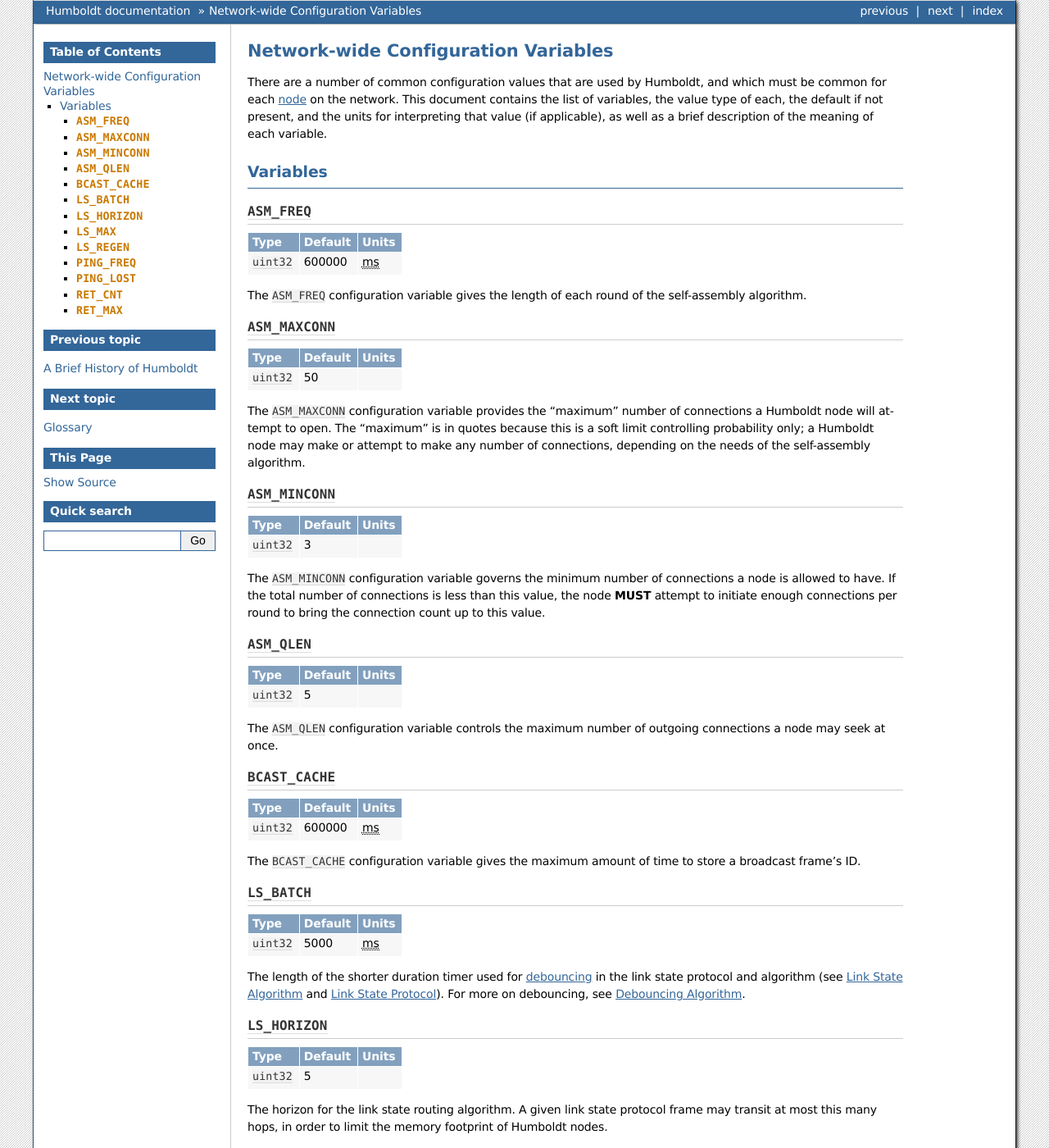
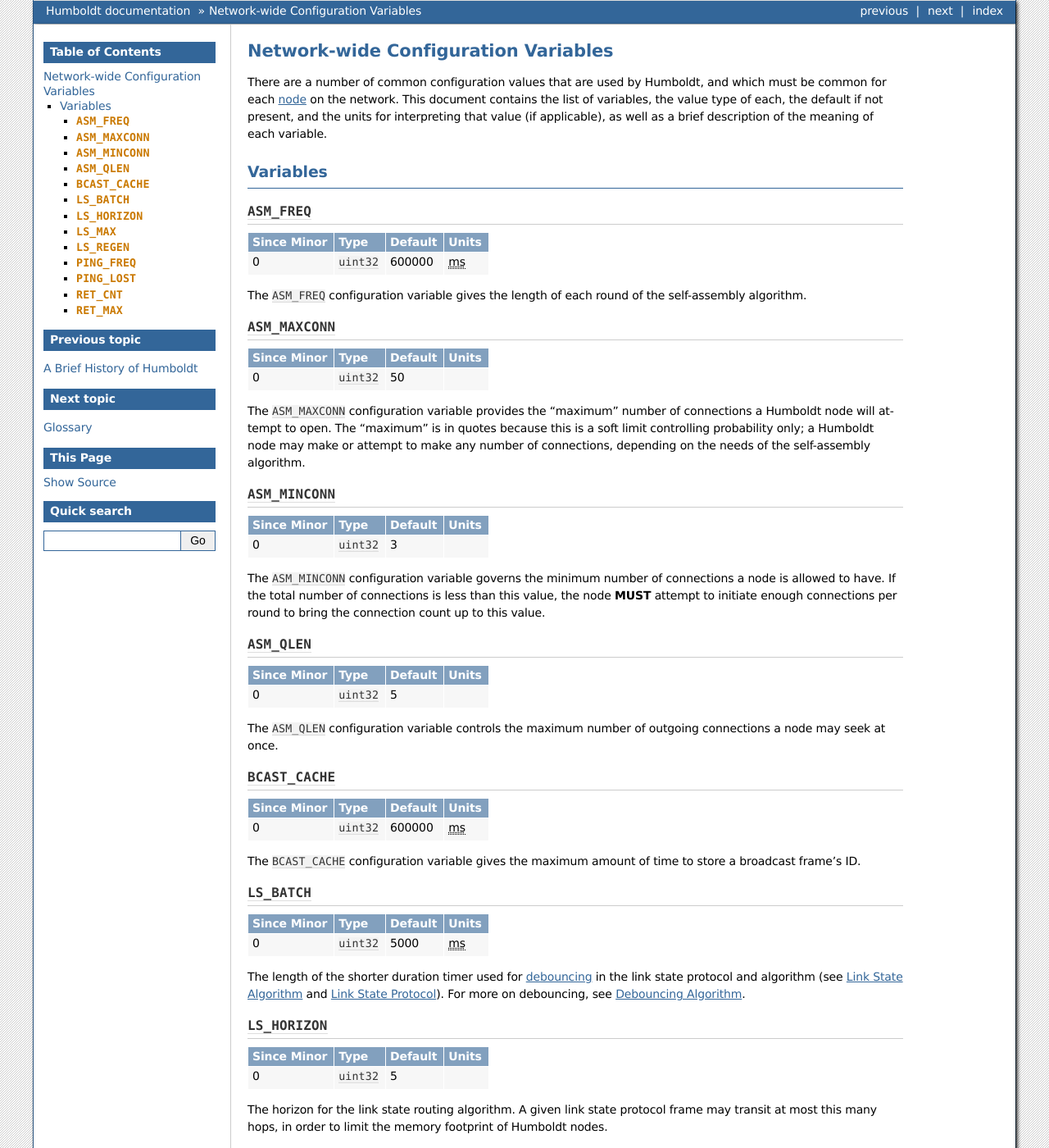
Before and after one commit to hydralang/humboldt-doc, a Sphinx documentation site: the page built from source/configuration.rst, in a window 1280 px wide and 1400 px high. Shown: the whole window at 82% size. Built offline with Sphinx 7.4.7, drawn with Linux system fonts in a browser that asks for light colours; some of the changed text lies outside the part shown.

Commit message:
Add minor number to configuration values
This commit adds the "Since Minor" column to the configuration values
table.

```diff
--- a/source/configuration.rst
+++ b/source/configuration.rst
@@ -23,10 +23,12 @@
    :header-rows: 1
    :widths: auto
 
-   * - Type
+   * - Since Minor
+     - Type
      - Default
      - Units
-   * - ``uint32``
+   * - 0
+     - ``uint32``
      - 600000
      - :abbr:`ms (milliseconds)`
 
@@ -42,10 +44,12 @@
    :header-rows: 1
    :widths: auto
 
-   * - Type
+   * - Since Minor
+     - Type
      - Default
      - Units
-   * - ``uint32``
+   * - 0
+     - ``uint32``
      - 50
      -
 
@@ -65,10 +69,12 @@
    :header-rows: 1
    :widths: auto
 
-   * - Type
+   * - Since Minor
+     - Type
      - Default
      - Units
-   * - ``uint32``
+   * - 0
+     - ``uint32``
      - 3
      -
 
@@ -87,10 +93,12 @@
    :header-rows: 1
    :widths: auto
 
-   * - Type
+   * - Since Minor
+     - Type
      - Default
      - Units
-   * - ``uint32``
+   * - 0
+     - ``uint32``
      - 5
      -
 
@@ -106,10 +114,12 @@
    :header-rows: 1
    :widths: auto
 
-   * - Type
+   * - Since Minor
+     - Type
      - Default
      - Units
-   * - ``uint32``
+   * - 0
+     - ``uint32``
      - 600000
      - :abbr:`ms (milliseconds)`
 
@@ -125,10 +135,12 @@
    :header-rows: 1
    :widths: auto
 
-   * - Type
+   * - Since Minor
+     - Type
      - Default
      - Units
-   * - ``uint32``
+   * - 0
+     - ``uint32``
      - 5000
      - :abbr:`ms (milliseconds)`
 
@@ -146,10 +158,12 @@
    :header-rows: 1
    :widths: auto
 
-   * - Type
+   * - Since Minor
+     - Type
      - Default
      - Units
-   * - ``uint32``
+   * - 0
+     - ``uint32``
      - 5
      -
 
@@ -166,10 +180,12 @@
    :header-rows: 1
    :widths: auto
 
-   * - Type
+   * - Since Minor
+     - Type
      - Default
      - Units
-   * - ``uint32``
+   * - 0
+     - ``uint32``
      - 30000
      - :abbr:`ms (milliseconds)`
 
@@ -187,10 +203,12 @@
    :header-rows: 1
    :widths: auto
 
-   * - Type
+   * - Since Minor
+     - Type
      - Default
      - Units
-   * - ``uint32``
+   * - 0
+     - ``uint32``
      - 600000
      - :abbr:`ms (milliseconds)`
 
@@ -206,10 +224,12 @@
    :header-rows: 1
    :widths: auto
 
-   * - Type
+   * - Since Minor
+     - Type
      - Default
      - Units
-   * - ``uint32``
+   * - 0
+     - ``uint32``
      - 5000
      - :abbr:`ms (milliseconds)`
 
@@ -226,10 +246,12 @@
    :header-rows: 1
    :widths: auto
 
-   * - Type
+   * - Since Minor
+     - Type
      - Default
      - Units
-   * - ``uint32``
+   * - 0
+     - ``uint32``
      - 5
      -
 
@@ -245,10 +267,12 @@
    :header-rows: 1
    :widths: auto
 
-   * - Type
+   * - Since Minor
+     - Type
      - Default
      - Units
-   * - ``uint32``
+   * - 0
+     - ``uint32``
      - 5
      -
 
@@ -264,10 +288,12 @@
    :header-rows: 1
    :widths: auto
 
-   * - Type
+   * - Since Minor
+     - Type
      - Default
      - Units
-   * - ``uint32``
+   * - 0
+     - ``uint32``
      - 30000
      - :abbr:`ms (milliseconds)`
 
```
Also changed, not shown: source/tables.rst (+14 -0 lines).
